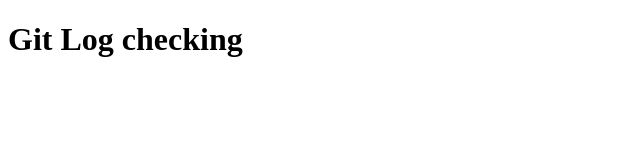
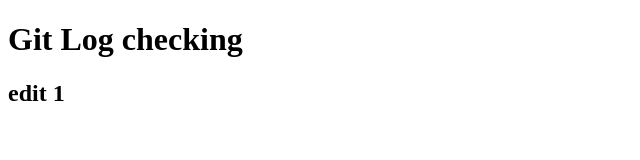
Before and after one commit to SuhTest/gitlogcheck, a plain HTML site: page index.html in a window 1280 px wide. Shown: the full height of the page, 0-640 px from the left. Drawn offline with Linux system fonts and the light colour scheme.

Commit message:
2. edit 1

```diff
--- a/index.html
+++ b/index.html
@@ -7,5 +7,6 @@
   </head>
   <body>
     <h1>Git Log checking</h1>
+    <h2>edit 1</h2>
   </body>
 </html>
```
